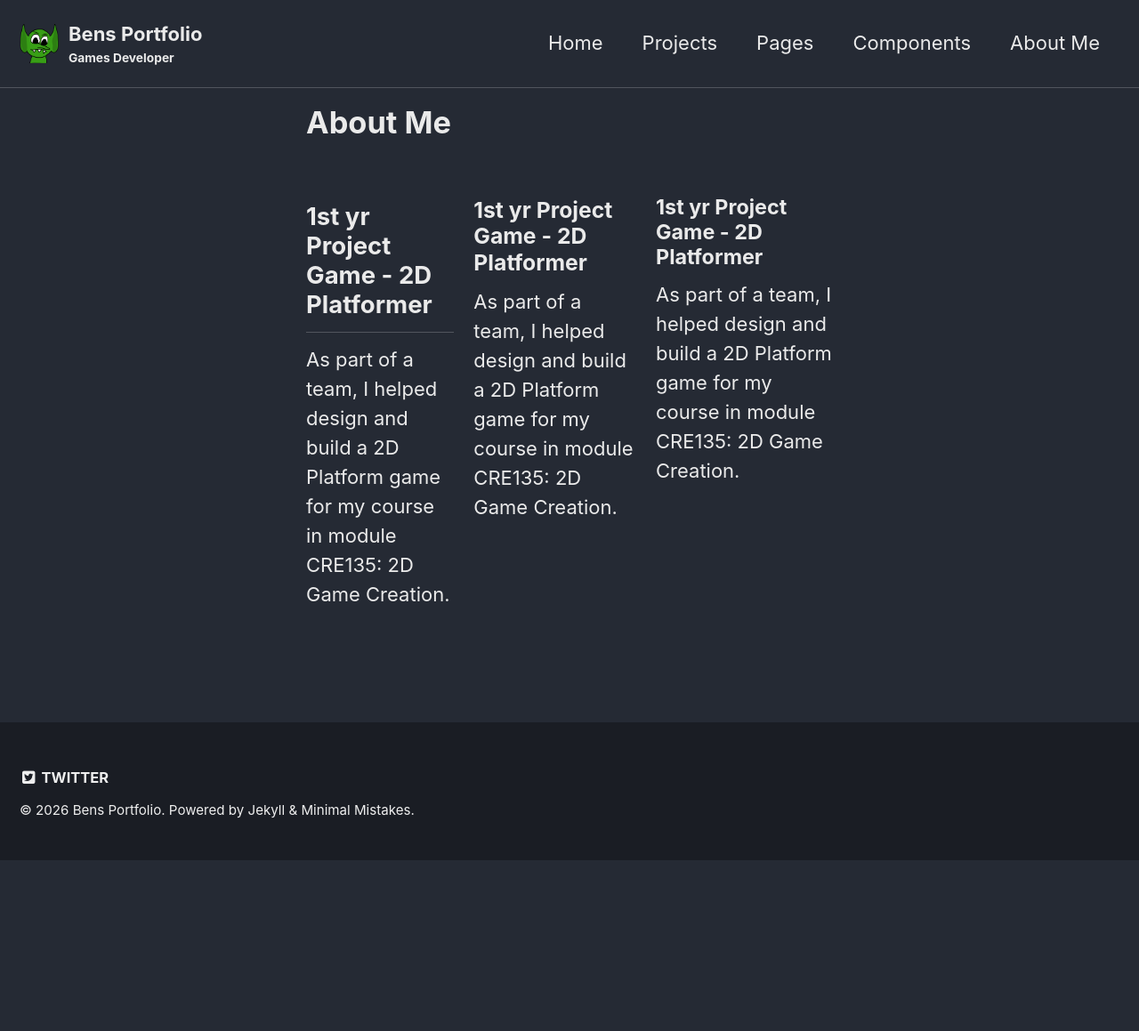
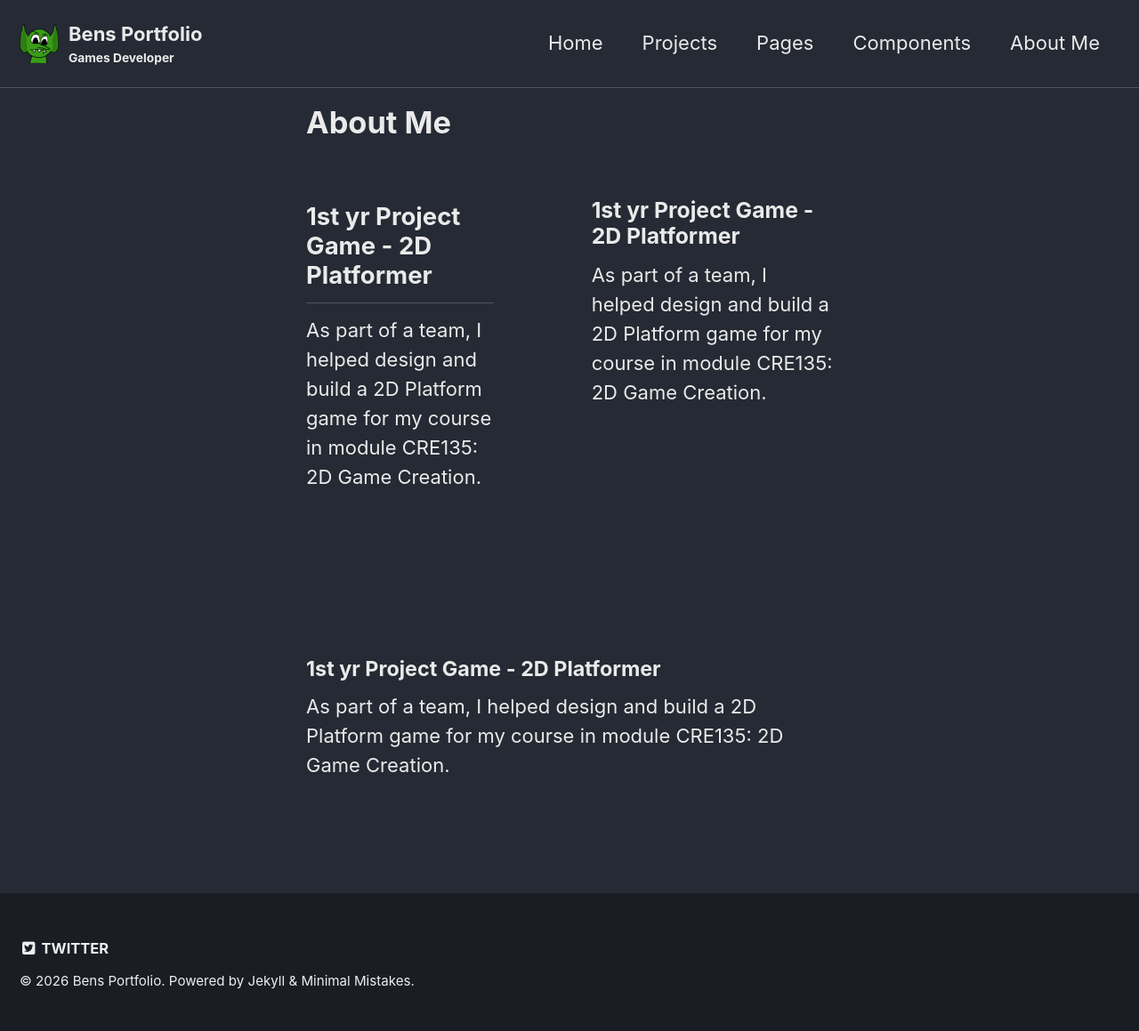
Before and after one commit to nvbnb17/nvbnb17.github.io, a Jekyll site: the page built from _pages/about-me.md, in a window 1280 px wide. Shown: the whole page at 89% size. Built offline with Jekyll 4.4.1, drawn with Linux system fonts in a browser that asks for light colours; before the commit the page ends 967 px from its top, so only the background shows below that.

Commit message:
Update about-me.md

```diff
--- a/_pages/about-me.md
+++ b/_pages/about-me.md
@@ -14,7 +14,7 @@
     text: "Designed mechanics, levels, and player feedback loops."
     level_label: "Beginner"
 ---
-<div style="display:flex; flex-wrap:wrap; gap:1rem; align-items:flex-start;">
+<div style="display:flex; flex-wrap:wrap; gap:5rem; align-items:flex-start;">
 
   <!-- LEFT: text content -->
   <div style="flex:1 1 150px; min-width:150px;">
```
